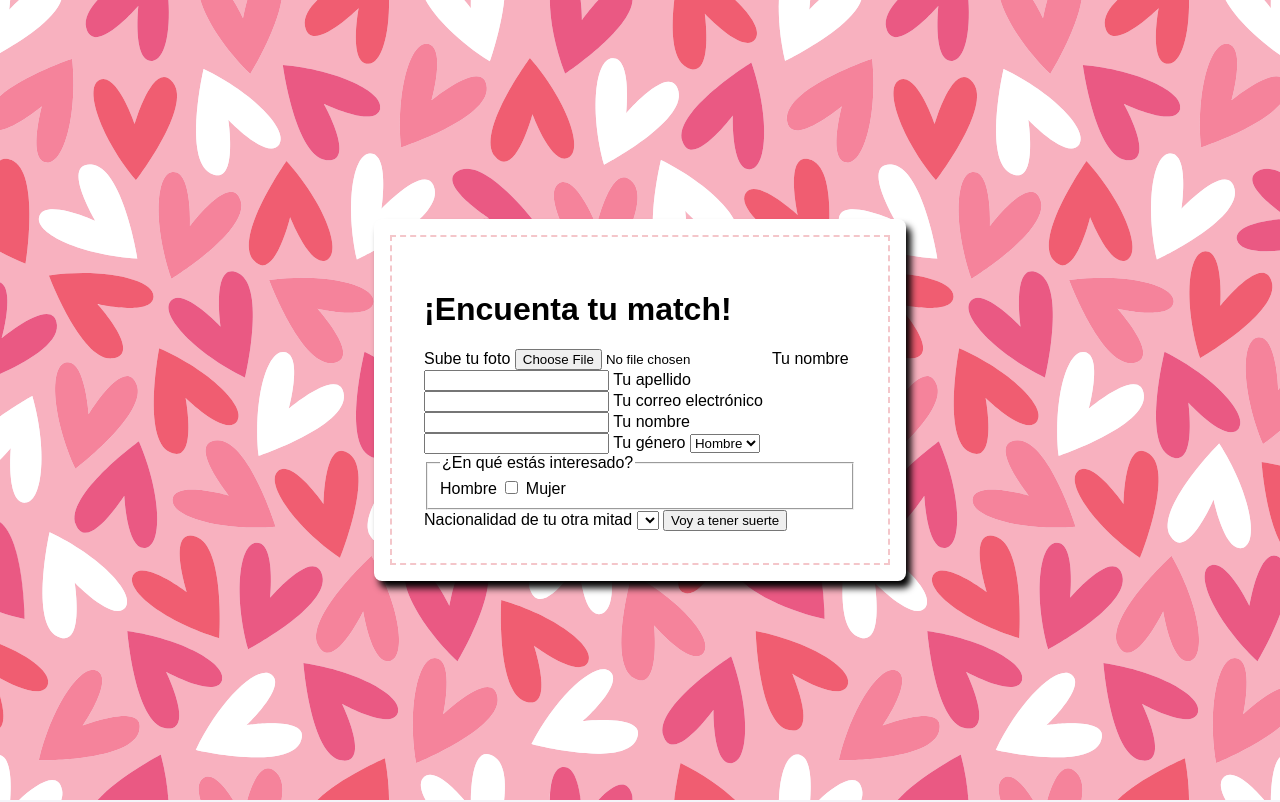
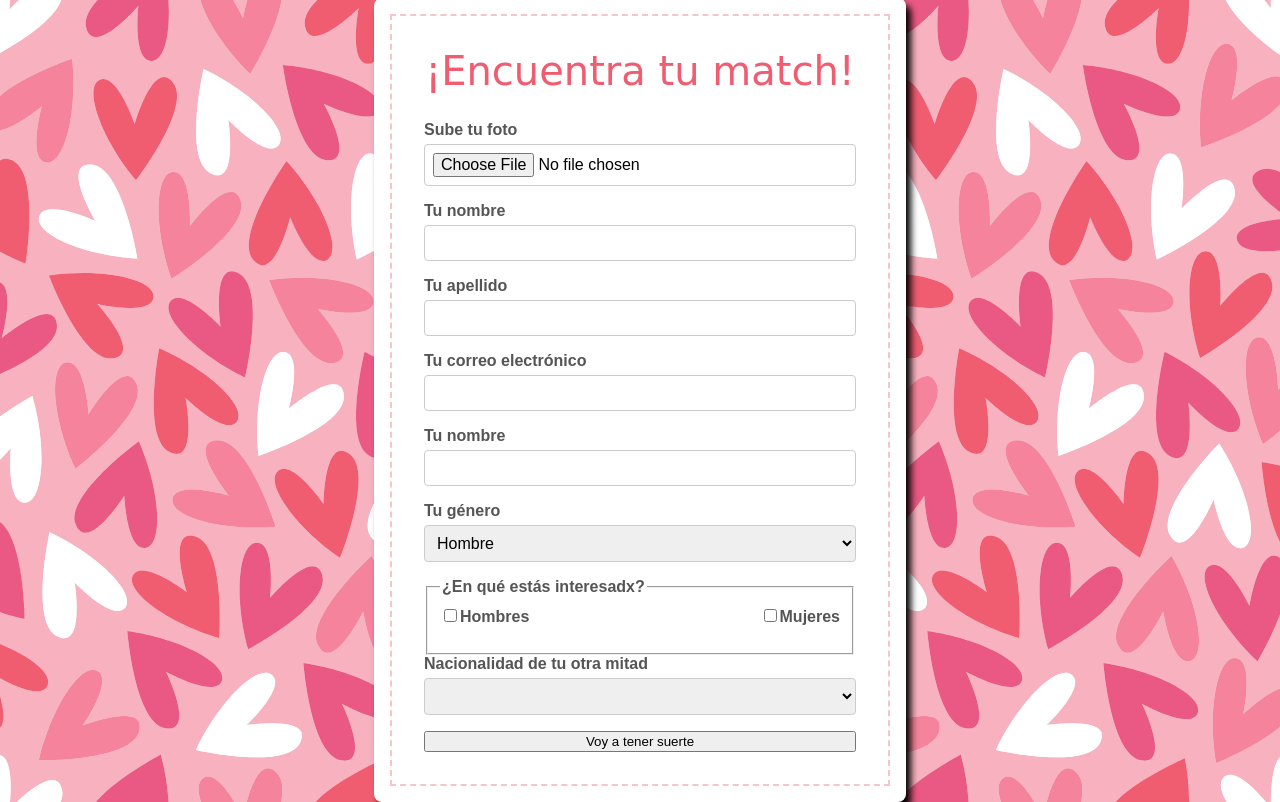
Before and after one commit to adcastan/A21_CastanLopezOscarAdrian, a plain HTML site: page Proyecto/index.html in a window 1280 px wide. Drawn offline with Linux system fonts and the light colour scheme.

Commit message:
Cambios en Index y styles

```diff
--- a/Proyecto/index.html
+++ b/Proyecto/index.html
@@ -12,7 +12,7 @@
 <body>
     <div class="container">
         <div class="dotted-container">
-            <h1> ¡Encuenta tu match!</h1>
+            <h1> ¡Encuentra tu match!</h1>
             <form action="">
                 <label for="photo"> Sube tu foto</label>
                 <input type="file" name="photo" accept="image/*" required />
@@ -37,11 +37,10 @@
                 </select>
 
                 <fieldset>
-                    <legend>¿En qué estás interesado?</legend>
+                    <legend>¿En qué estás interesadx?</legend>
                     <div class="checkbox-group">
-                        <label for="interest">Hombre</label>
-                        <input type="checkbox" name="interest" value="men">
-                        <label for="interest">Mujer</label>
+                        <label for="interest"><input type="checkbox" name="interest" value="men">Hombres</label>
+                        <label for="interest"><input type="checkbox" name="interest" value="women">Mujeres</label>
 
                     </div>
                 </fieldset>
--- a/Proyecto/styles.css
+++ b/Proyecto/styles.css
@@ -28,3 +28,39 @@ body {
     padding:2rem;
 
 }
+
+h1{
+    text-align: center;
+    color: #f05d71;
+    font-size: 2.5rem;
+    font-family: "Handlee", cursive;
+    font-weight: 400;
+    margin-top:0;
+}
+
+form{
+    display:flex;
+    flex-direction: column;
+}
+
+input,select{
+    margin-bottom: 1rem;
+    padding: 8px;
+    border-width:1px;
+    border-style:solid;
+    border-color:#ccc;
+    border-radius:4px;
+    font-size:1rem;
+}
+
+label,legend{
+    margin-bottom:5px;
+    font-weight: bold;
+    color:#555
+}
+
+.checkbox-group{
+    display:flex;
+    justify-content: space-between;
+
+}
```
